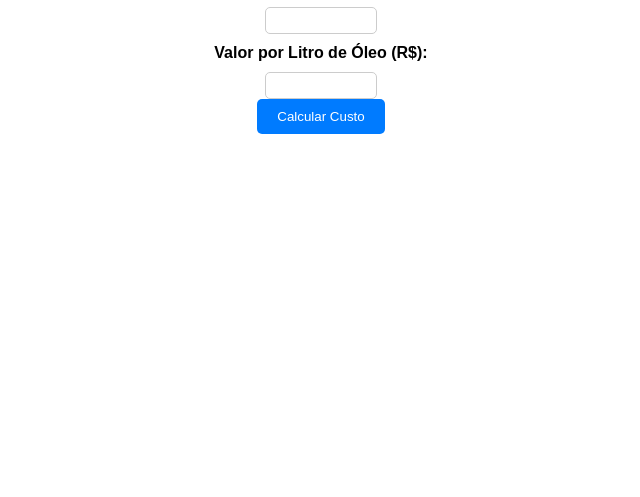
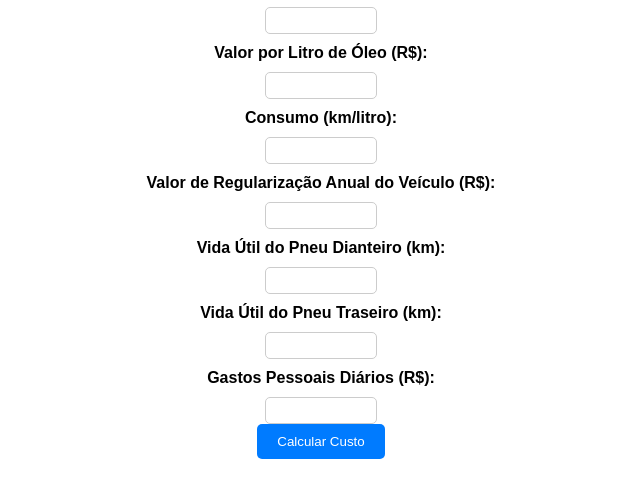
Before and after one commit to jeffhkelly/CONTROLAUTOM, a plain HTML site: page index.html in a window 1280 px wide. Shown: the part 101-598 px from the top of the page, without its empty margins (319-959 px from the left). Drawn offline with Linux system fonts and the light colour scheme.

Commit message:
Update index.html com campos adicionais para preenchimento

```diff
--- a/index.html
+++ b/index.html
@@ -13,6 +13,21 @@
     <label for="valorLitro">Valor por Litro de Óleo (R$):</label>
     <input type="number" id="valorLitro"><br>
 
+    <label for="consumoKmPorLitro">Consumo (km/litro):</label>
+    <input type="number" id="consumoKmPorLitro"><br>
+
+    <label for="valorRegularizacaoAnual">Valor de Regularização Anual do Veículo (R$):</label>
+    <input type="number" id="valorRegularizacaoAnual"><br>
+
+     <label for="vidaUtilPneuDianteiro">Vida Útil do Pneu Dianteiro (km):</label>
+     <input type="number" id="vidaUtilPneuDianteiro"><br>
+
+      <label for="vidaUtilPneuTraseiro">Vida Útil do Pneu Traseiro (km):</label>
+      <input type="number" id="vidaUtilPneuTraseiro"><br>
+
+      <label for="gastosPessoais">Gastos Pessoais Diários (R$):</label>
+      <input type="number" id="gastosPessoais"><br>
+
     <button onclick="calcularCusto()">Calcular Custo</button><br>
 
     <p id="resultado"></p>
```
